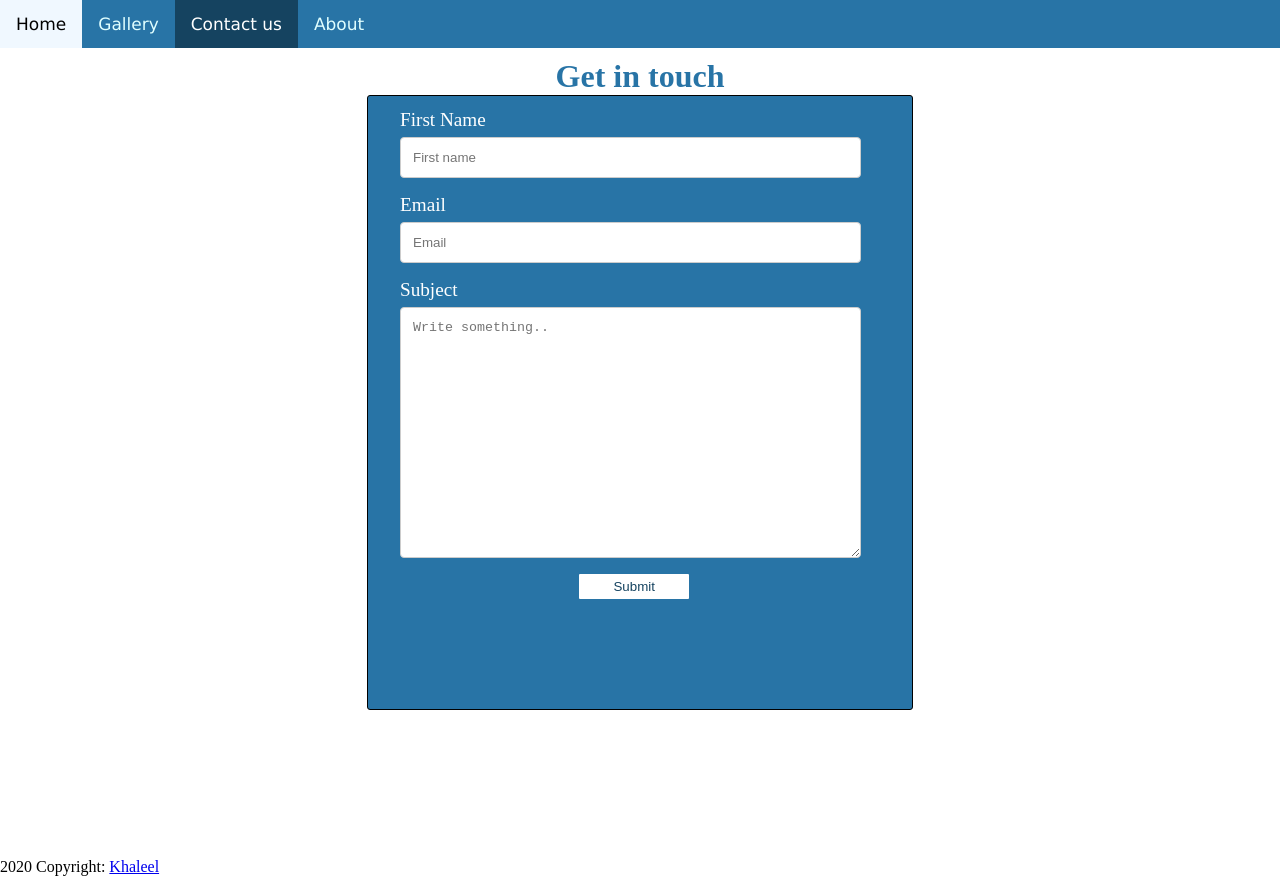
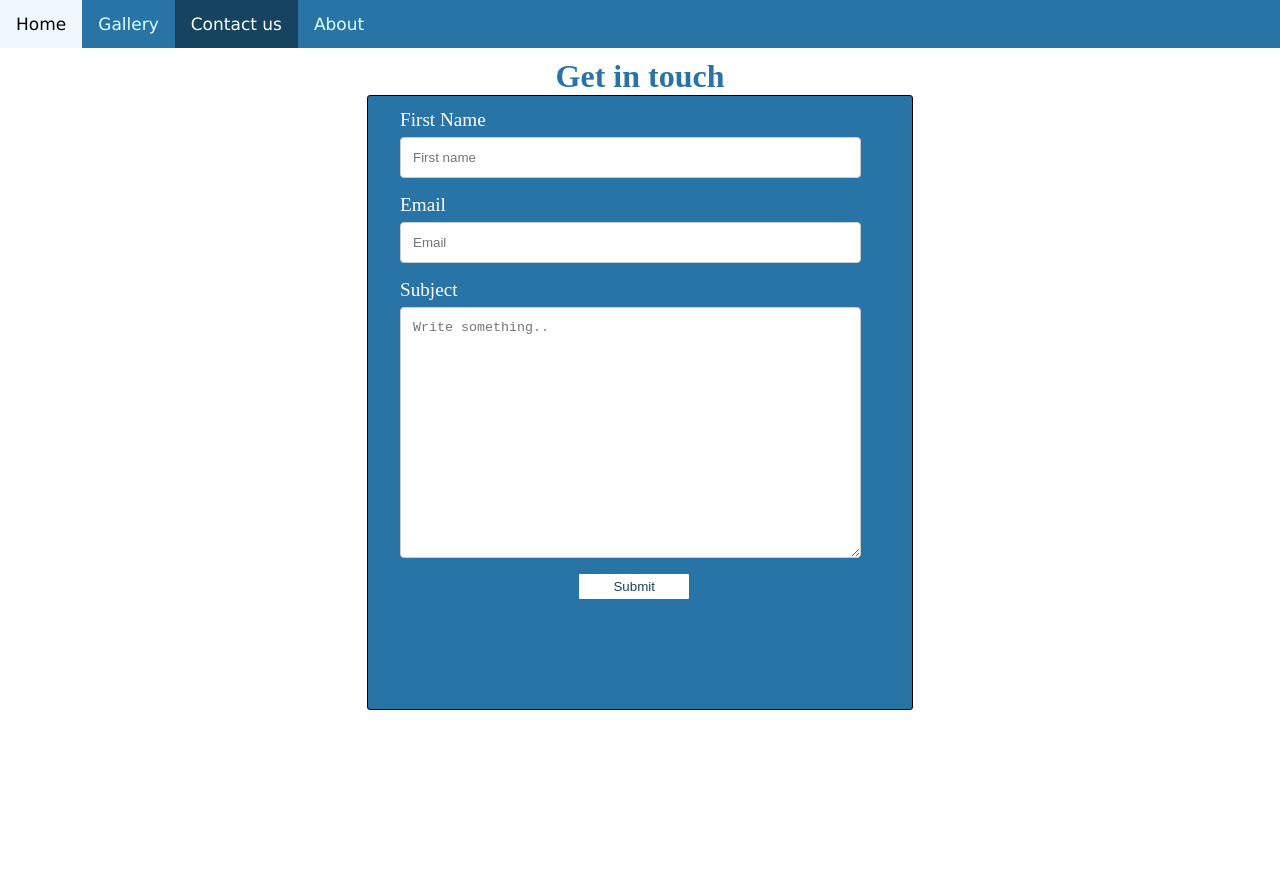
Before and after one commit to Md-Khaleelur/HTML-and-CSS, a plain HTML site: page contact.html in a window 1280 px wide. Drawn offline with Linux system fonts and the light colour scheme.

Commit message:
My Website

```diff
--- a/contact.html
+++ b/contact.html
@@ -34,11 +34,6 @@
         </div>
     </main>
 
-    <div class="footer ">
-        <div class="footer-text">
-            <p>2020 Copyright: <a href="https://github.com/Md-Khaleelur/">Khaleel </a></p>
-        </div>
-    </div>
 </body>
 
 </html>
--- a/css/style.css
+++ b/css/style.css
@@ -108,7 +108,7 @@ line-height:24px
 
 }
 
-.nav,.navbar a:hover{
+.navbar a:hover{
     background-color: aliceblue;
     color: black;
 }
```
